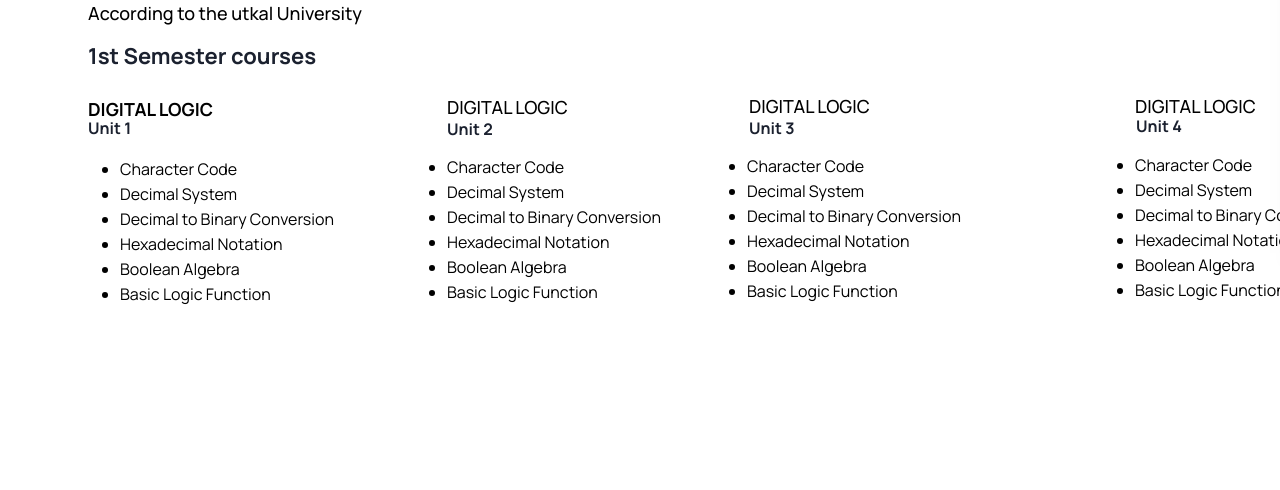
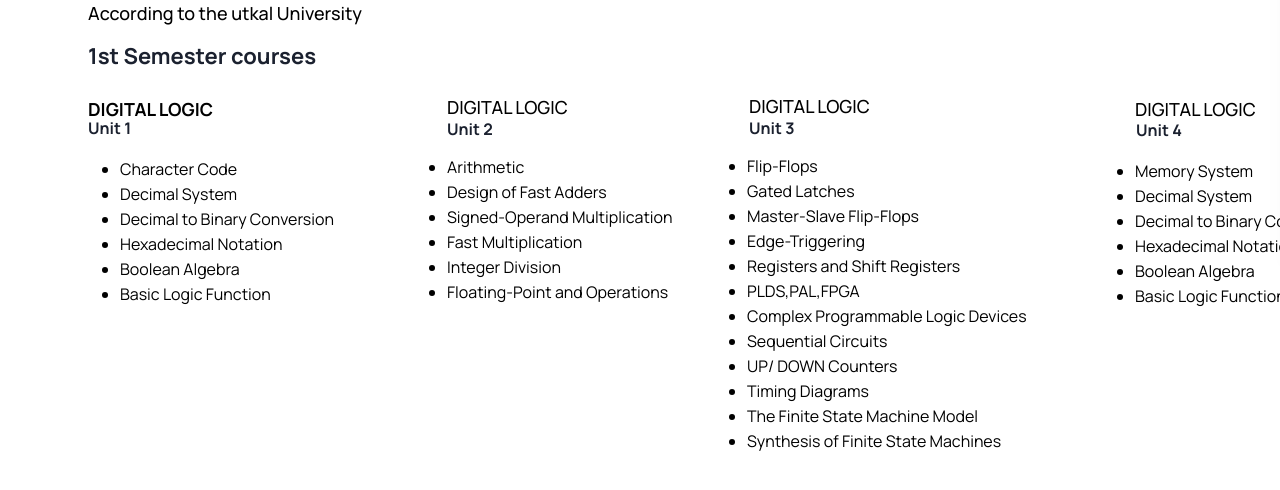
Before and after one commit to TYPE-DECODER/SYLLABUS-SKETCH, a plain HTML site: page BCA1yr.html in a window 1280 px wide. Shown: the part 542-1032 px from the top of the page. Drawn offline with Linux system fonts and the light colour scheme.

```diff
--- a/BCA1yr.html
+++ b/BCA1yr.html
@@ -299,12 +299,12 @@
                   color: yellow;
                 }
                 </style>
-                <li><a href="https://www.javatpoint.com/ascii-code-in-digital-electronics" target="_blank" rel="noopener noreferrer">Character Code</a></li>
-                <li><a href="https://www.javatpoint.com/number-system-in-digital-electronics" target="_blank" rel="noopener noreferrer">Decimal System</a></li>
-                <li><a href="https://www.javatpoint.com/conversion-of-number-system-in-digital-electronics" target="_blank" rel="noopener noreferrer">Decimal to Binary Conversion</a></li>
-                <li><a href="https://www.javatpoint.com/hexadecimal-numbers-list" target="_blank" rel="noopener noreferrer">Hexadecimal Notation</a></li>
-                <li><a href="https://www.javatpoint.com/boolean-algebra-in-digital-electronics" target="_blank" rel="noopener noreferrer">Boolean Algebra</a></li>
-                <li><a href="https://www.javatpoint.com/boolean-functions-in-digital-electronics" target="_blank" rel="noopener noreferrer">Basic Logic Function</a></li>
+                <li><a href="https://www.javatpoint.com/addition-and-subtraction-using-1s-complement-in-digital-electronics" target="_blank" rel="noopener noreferrer">Arithmetic</a></li>
+                <li><a href="https://www.geeksforgeeks.org/carry-look-ahead-adder/" target="_blank" rel="noopener noreferrer">Design of Fast Adders</a></li>
+                <li><a href="https://www.geeksforgeeks.org/multiplication-algorithm-in-signed-magnitude-representation/#:~:text=Multiplication%20of%20two%20fixed%20point,multiplier%2C%20least%20significant%20bit%20first." target="_blank" rel="noopener noreferrer">Signed-Operand Multiplication</a></li>
+                <li><a href="https://digitalsystemdesign.in/fast-multiplication/" target="_blank" rel="noopener noreferrer">Fast Multiplication</a></li>
+                <li><a href="https://press.rebus.community/programmingfundamentals/chapter/integer-division-and-modulus/" target="_blank" rel="noopener noreferrer"> Integer Division</a></li>
+                <li><a href="https://www.sciencedirect.com/topics/engineering/floating-point-number" target="_blank" rel="noopener noreferrer">Floating-Point and Operations</a></li>
             </ul>
 
       </div>
@@ -336,12 +336,18 @@
               color: yellow;
             }
             </style>
-            <li><a href="https://www.javatpoint.com/ascii-code-in-digital-electronics" target="_blank" rel="noopener noreferrer">Character Code</a></li>
-            <li><a href="https://www.javatpoint.com/number-system-in-digital-electronics" target="_blank" rel="noopener noreferrer">Decimal System</a></li>
-            <li><a href="https://www.javatpoint.com/conversion-of-number-system-in-digital-electronics" target="_blank" rel="noopener noreferrer">Decimal to Binary Conversion</a></li>
-            <li><a href="https://www.javatpoint.com/hexadecimal-numbers-list" target="_blank" rel="noopener noreferrer">Hexadecimal Notation</a></li>
-            <li><a href="https://www.javatpoint.com/boolean-algebra-in-digital-electronics" target="_blank" rel="noopener noreferrer">Boolean Algebra</a></li>
-            <li><a href="https://www.javatpoint.com/boolean-functions-in-digital-electronics" target="_blank" rel="noopener noreferrer">Basic Logic Function</a></li>
+            <li><a href="https://www.javatpoint.com/basics-of-flip-flop-in-digital-electronics" target="_blank" rel="noopener noreferrer">Flip-Flops</a></li>
+            <li><a href="https://www.geeksforgeeks.org/latches-in-digital-logic/" target="_blank" rel="noopener noreferrer">Gated Latches</a></li>
+            <li><a href="https://www.geeksforgeeks.org/master-slave-jk-flip-flop/" target="_blank" rel="noopener noreferrer">Master-Slave Flip-Flops</a></li>
+            <li><a href="https://eng.libretexts.org/Bookshelves/Electrical_Engineering/Electronics/Book%3A_Digital_Circuit_Projects_-_An_Overview_of_Digital_Circuits_Through_Implementing_Integrated_Circuits_(Kahn)/09%3A_Memory_Basics_-_Flip-Flops_and_Latches/9.04%3A_Edge_Triggered_Flip-Flop" target="_blank" rel="noopener noreferrer">Edge-Triggering</a></li>
+            <li><a href="https://www.javatpoint.com/shift-registers-in-digital-electronics" target="_blank" rel="noopener noreferrer">Registers and Shift Registers</a></li>
+            <li><a href="https://www.tutorialspoint.com/digital_circuits/digital_circuits_programmable_logic_devices.htm" target="_blank" rel="noopener noreferrer">PLDS,PAL,FPGA</a></li>
+            <li><a href="https://www.techopedia.com/definition/6655/complex-programmable-logic-device-cpld" target="_blank" rel="noopener noreferrer"> Complex Programmable Logic Devices</a></li>
+            <li><a href="https://www.javatpoint.com/sequential-circuits-in-digital-electronics" target="_blank" rel="noopener noreferrer"> Sequential Circuits</a></li>
+            <li><a href="https://www.geeksforgeeks.org/counters-in-digital-logic/" target="_blank" rel="noopener noreferrer"> UP/ DOWN Counters</a></li>
+            <li><a href="https://www.javatpoint.com/uml-timing-diagram" target="_blank" rel="noopener noreferrer"> Timing Diagrams</a></li>
+            <li><a href="https://www.allaboutcircuits.com/textbook/digital/chpt-11/finite-state-machines/" target="_blank" rel="noopener noreferrer"> The Finite State Machine Model</a></li>
+            <li><a href="https://www.javatpoint.com/fsm-machine" target="_blank" rel="noopener noreferrer"> Synthesis of Finite State Machines</a></li>
         </ul>
 
   </div>
@@ -373,7 +379,7 @@
           color: yellow;
         }
         </style>
-        <li><a href="https://www.javatpoint.com/ascii-code-in-digital-electronics" target="_blank" rel="noopener noreferrer">Character Code</a></li>
+        <li><a href="https://www.javatpoint.com/ascii-code-in-digital-electronics" target="_blank" rel="noopener noreferrer">Memory System</a></li>
         <li><a href="https://www.javatpoint.com/number-system-in-digital-electronics" target="_blank" rel="noopener noreferrer">Decimal System</a></li>
         <li><a href="https://www.javatpoint.com/conversion-of-number-system-in-digital-electronics" target="_blank" rel="noopener noreferrer">Decimal to Binary Conversion</a></li>
         <li><a href="https://www.javatpoint.com/hexadecimal-numbers-list" target="_blank" rel="noopener noreferrer">Hexadecimal Notation</a></li>
```
Also changed, not shown: assets/css/main.css.
